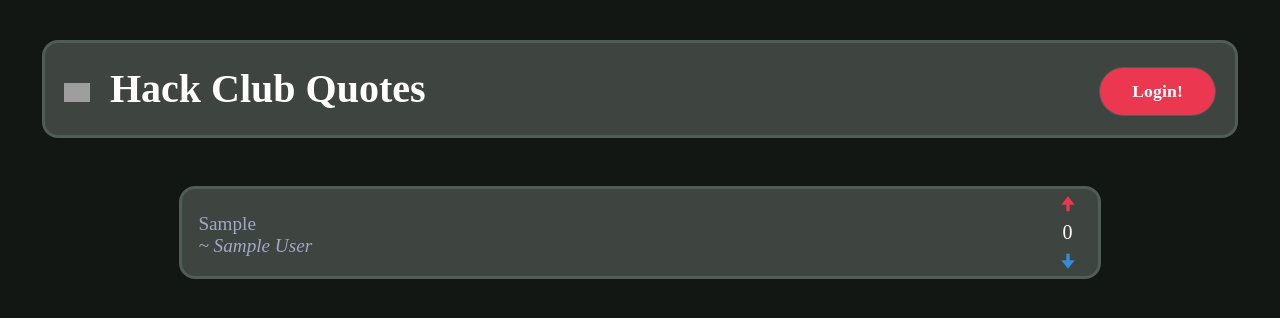
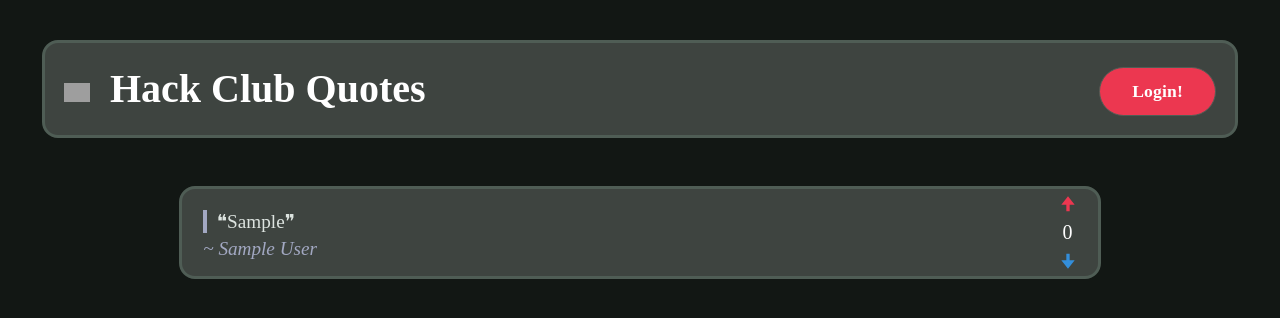
Before and after one commit to qwikster/hc-quotes, a FastAPI app: page / in a window 1280 px wide. Shown: the top 318 px of the page. Run offline with FastAPI, Linux system fonts and the light colour scheme; tables that the repository leaves empty hold one stand-in row (values such as "Sample post"); some web fonts are replaced; grey boxes are pictures that could not be loaded.

Commit message:
final style for quote parts, probably

```diff
--- a/static/css/style.css
+++ b/static/css/style.css
@@ -256,17 +256,22 @@
 }
 
 .quote-contain {
+    padding: 0.3rem;
     flex: 1;
 }
 
 .quote {
     text-align: left;
     margin-top: 0.3rem;
+    color: var(--fgd);
+    padding-left: 0.6rem;
+    border-left: 0.3rem solid var(--dim);
 }
 
 .author {
     text-align: left;
-    margin-top: 0px;
+    padding-left: -0.3rem;
+    margin-top: 0.3rem;
     align-self: flex-end;
 }
 
--- a/static/js/script.js
+++ b/static/js/script.js
@@ -34,7 +34,7 @@
   const quote_html = `
     <div class="vote-cont">
         <div class="quote-contain">
-            <p class="quote">${quote}</p>
+            <p class="quote">❝${quote}❞</p>
             <p class="author"><i>~ ${author}</i></p>
         </div>
         <div class="vote-buttons">
```
